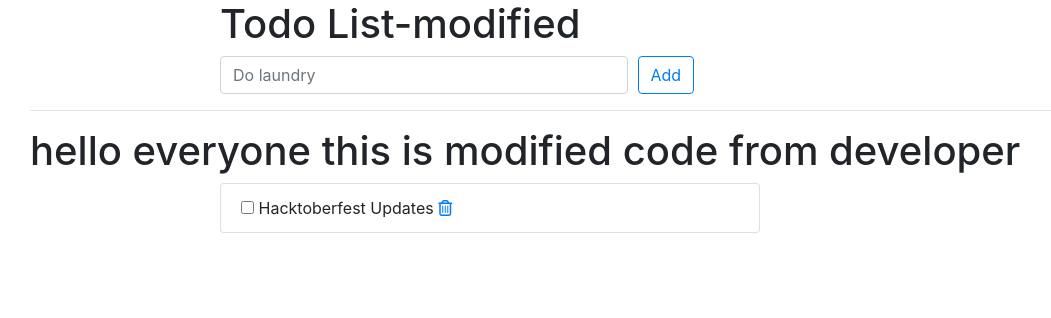
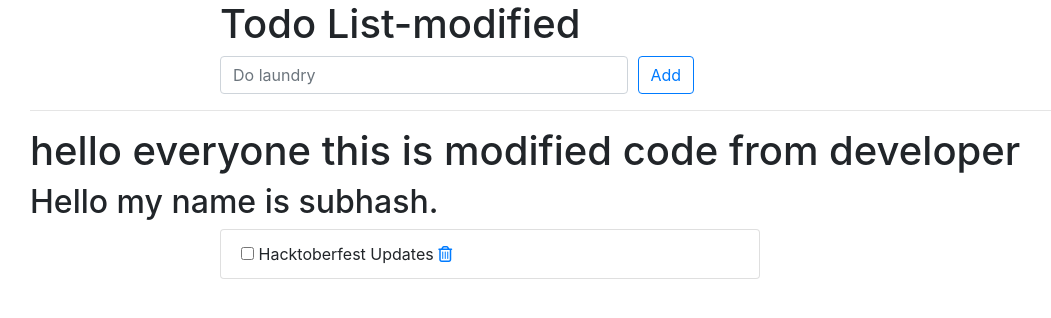
Before and after one commit to RamKumarMandal/to-do, a Django app: page /todos/ in a window 1280 px wide. Shown: the top 318 px of the page, without its empty margins (55-1106 px from the left). Run offline with Django 3.2, Linux system fonts and the light colour scheme; data comes from the database, SQL or seed files in the repository; some libraries are stand-ins or nearby versions.

Commit message:
Update index.html

```diff
--- a/todos/templates/todos/index.html
+++ b/todos/templates/todos/index.html
@@ -39,6 +39,7 @@
   <hr />
   <div>
     <h1> hello everyone this is modified code from developer</h1>
+    <h2> Hello my name is subhash. </h2>
   </div>
 
   <!-- todo list row -->
```
